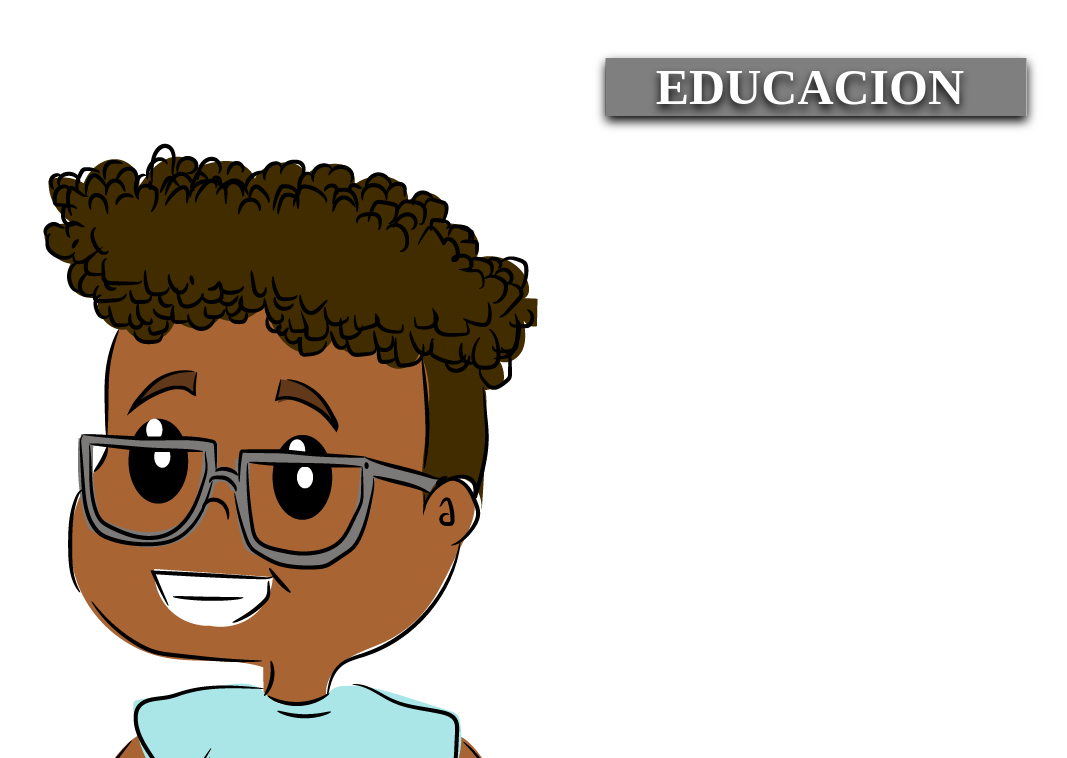
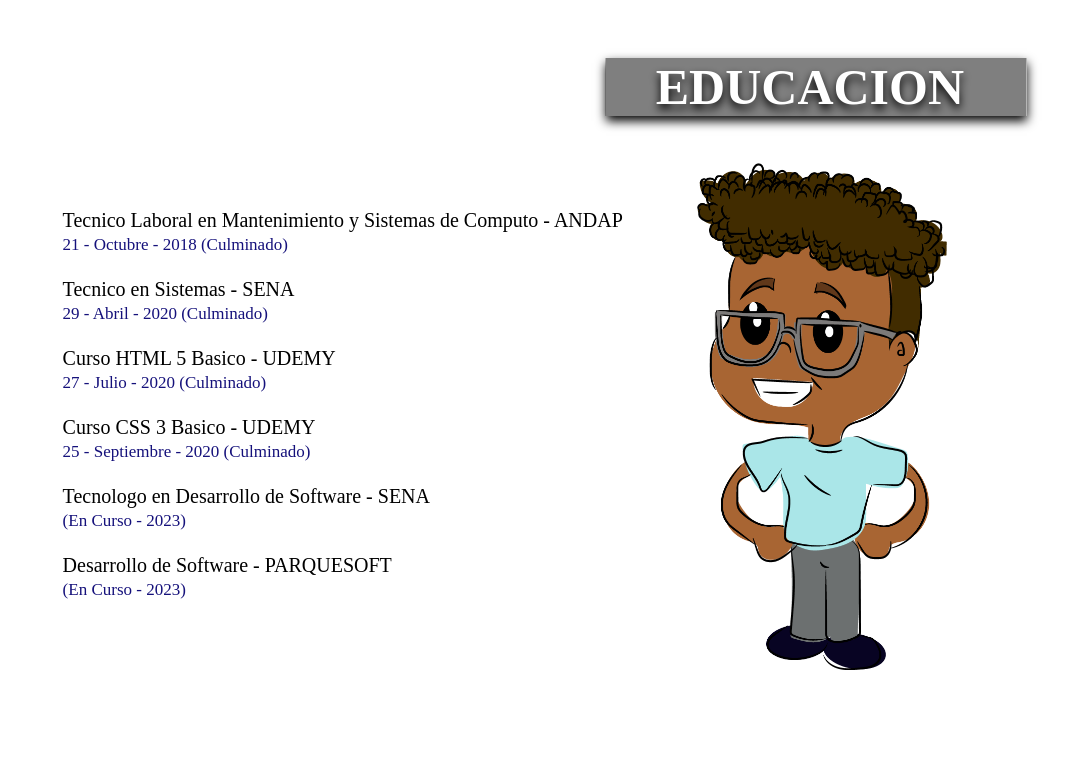
Before and after one commit to SSebasthian/SebastianFelipePerezSuarez, a plain HTML site: page Index.html in a window 1280 px wide. Shown: the part 1662-2420 px from the top of the page, without its empty margins (213-1280 px from the left). After the commit the page ends 2382 px from the top, so only its background shows below. Drawn offline with Linux system fonts and the light colour scheme.

Commit message:
Commit 8 CSS - Estilos de Educacion

```diff
--- a/Estilos.css
+++ b/Estilos.css
@@ -108,3 +108,22 @@ article .img1{
     top: -100px;
     padding: 30px 0px;
 }
+article .img2{
+    width: 250px;
+    height: 100%;
+    position: relative;
+    top: -50px;
+    padding: 70px 120px 0 0 ;
+    float: right;
+}
+article #Curso{
+    width: 60%;
+    font-size: 20px;
+
+}
+article #Info-Curso{
+    width: 60%;
+    font-size: 17px;
+    text-align: justify;
+    color: #15117B;
+}
```
